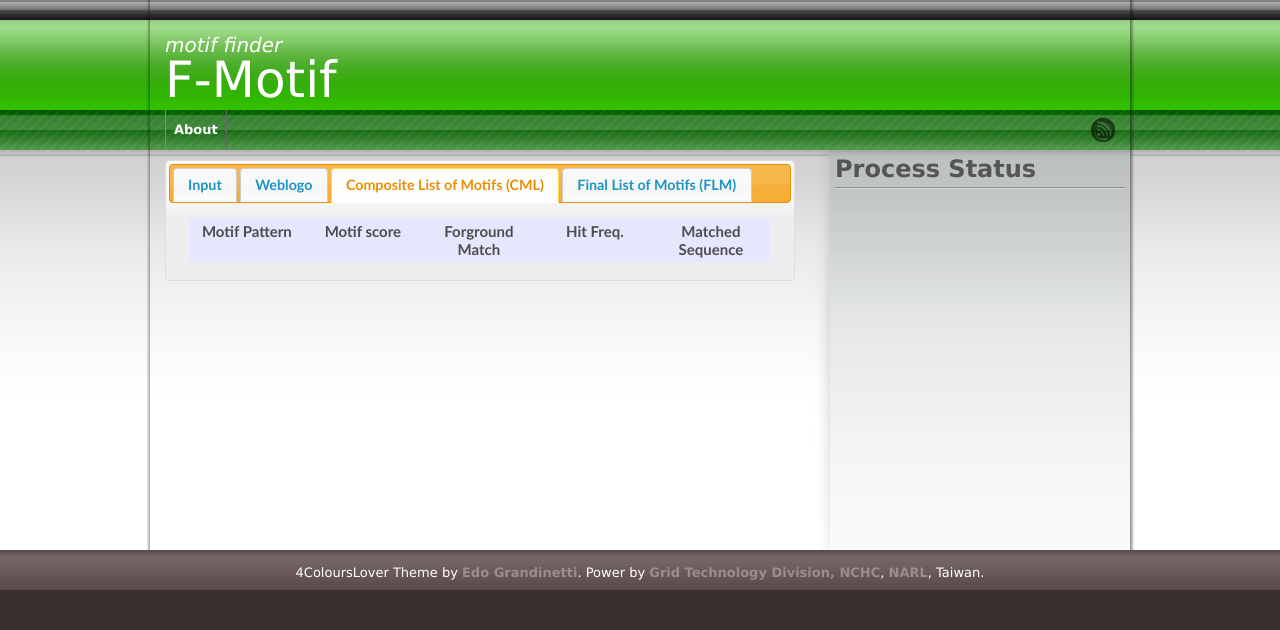
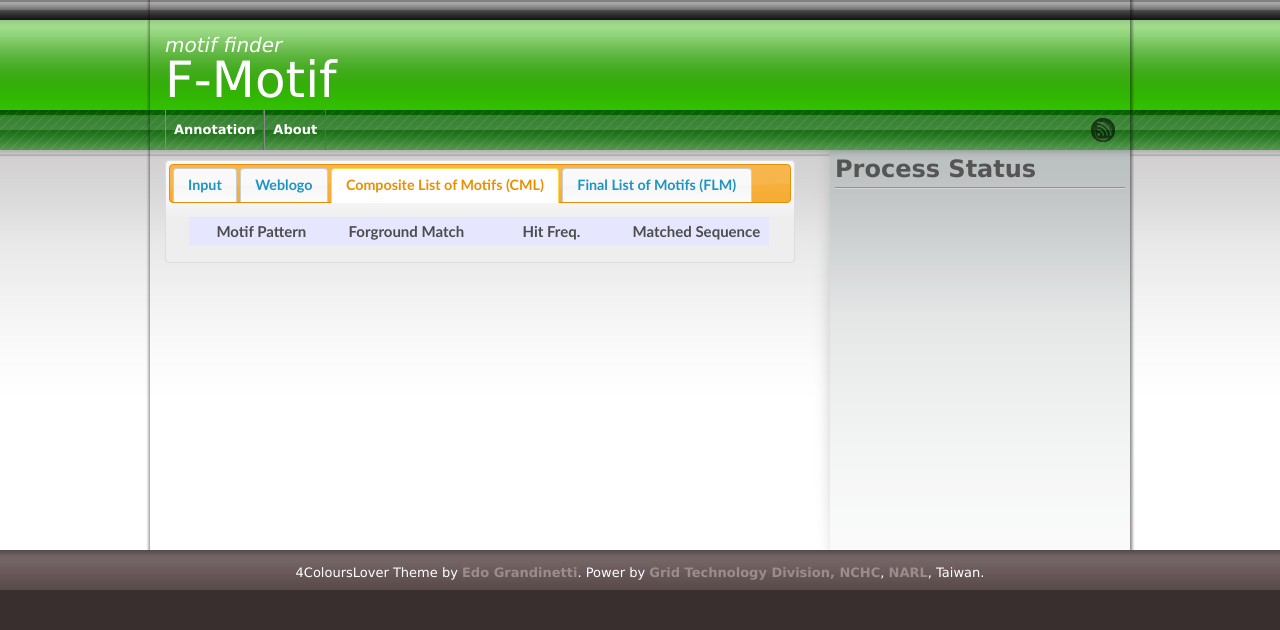
Before and after one commit to jazzwang/f-motif, a PHP site: page / in a window 1280 px wide, after a click on "Composite List of Motifs (CML)". Shown: the top 630 px of the page. Run offline with PHP 8.4, Linux system fonts and the light colour scheme; lists and menus that the app fills with data are empty.

Commit message:
* fmotif/MotifFinderV6_5.java     - 移除 printScore 不顯示 Motif Score   * php/motif-table.php     - 不顯示 Motif Score   * index.html     - 新增 Annotation   * js/f-motif.js     - 新增 Annotation     - 新增 Forground / Background 下載
git-svn-id: https://trac.nchc.org.tw/svn/bioinfo/f-motif@37 54c9120f-8e86-4868-aa77-5a1a583e5cdd

```diff
--- a/index.html
+++ b/index.html
@@ -25,7 +25,10 @@
       <h1>F-Motif</h1>
     </div>
     <div id="navigation">
-      <ul><li class="page_item page-item-2"><a href="#" title="About">About</a></li></ul>
+      <ul>
+	<li class="page_item page-item-2"><a href="#" onclick="show_annotation();" title="Annotation">Annotation</a></li>
+	<li class="page_item page-item-2"><a href="#" title="About">About</a></li>
+      </ul>
     </div>
   </div>
   <div id="container">
@@ -102,6 +105,32 @@
     </div>
   </div>
 </div>
+<div id="annotation" title="Annotation">
+  <p>FM</p>
+  <p>This foreground data set is directly adopted from the supplementary material of a previous study (Schwartz and Gygi, 2005), which contains 298 serine-phosphorylated peptides considering the following four kinds of kinases: Ataxia Telangiectasia Mutated (ATM, 43 peptides), Casein II (184 peptides), Calcium/Calmodulin-dependent protein Kinase II (CaMK II, 41 peptides), and Mitogen-Activated Protein Kinase (MAPK, 30 peptides).</p>
+  <p>FA<sub>PKA</sub></p>
+  <p>The foreground data set considering all species with respect to PKA kinase substrates (322 serine-phosphorylated peptides)</p>
+  <p>FA<sub>PKC</sub></p>
+  <p>The foreground data set considering all species with respect to PKC kinase substrates (333 serine-phosphorylated peptides)</p>
+  <p>FA<sub>CDK</sub></p>
+  <p>The foreground data set considering all species with respect to CDK kinase substrates (213 serine-phosphorylated peptides)</p>
+  <p>FA<sub>CK2</sub></p>
+  <p>The foreground data set considering all species with respect to CK2 kinase substrates (247 serine-phosphorylated peptides)</p>
+  <p>FA<sub>COMBINED</sub></p>
+  <p>The foreground data set considering all species with respect to PKA, PKC, CDK, and CK2 kinase substrates (1115 serine-phosphorylated peptides)</p>
+  <p>FH<sub>PKA</sub></p>
+  <p>The foreground data set considering only human species with respect to PKA kinase substrates (187 serine-phosphorylated peptides)</p>
+  <p>FH<sub>PKC</sub></p>
+  <p>The foreground data set considering only human species with respect to PKC kinase substrates (210 serine-phosphorylated peptides)</p>
+  <p>FH<sub>CDK</sub></p>
+  <p>The foreground data set considering only human species with respect to CDK kinase substrates (155 serine-phosphorylated peptides)</p>
+  <p>FH<sub>CK2</sub></p>
+  <p>The foreground data set considering only human species with respect to CK2 kinase substrates (177 serine-phosphorylated peptides)</p>
+  <p>FH<sub>COMBINED</sub></p>
+  <p>The foreground data set considering only human species with respect to PKA, PKC, CDK, and CK2 kinase substrates (729 serine-phosphorylated peptides)</p>
+  <p>BH</p>
+  <p>Human background data set (249175 serine-phosphorylated and non-phosphorylated peptides)</p>
+</div>
 <div id="footer">
   <div id="footer_inner">
     <p>4ColoursLover Theme by <a href="http://www.potamocheri.eu/blog" target="_blank">Edo Grandinetti</a>. Power by <a href="http://trac.nchc.org.tw/grid" target="_blank">Grid Technology Division, <a href="http://www.nchc.org.tw" target="_blank">NCHC</a>, <a href="http://www.narl.org.tw" target="_blank">NARL</a>, Taiwan.</p>
--- a/js/f-motif.js
+++ b/js/f-motif.js
@@ -2,6 +2,12 @@ var input;
 
 $(function() {
   $("#tabs").tabs();
+  $("#annotation").dialog({
+    autoOpen: false, bgiframe: true, modal: true,
+    maxHeight: 400, maxWidth: 1024,
+    height: 400, width: 1024,
+    buttons: { Ok: function() {	$(this).dialog('close'); } }
+  });
   init();
   $('#fgdata_file').change(function () {
     $('#sample').val("");
@@ -21,7 +27,7 @@ function init()
   $('#status').empty();
 
   $('#motif-table').append("<tr><th>Motif Pattern</th><th>Match / Total</th><th>Hit Freq.</th><th>Background Match</th><th>Motif score</th><th>Matched Sequence</th></tr>");
-  $('#total-motif').append("<tr><th>Motif Pattern</th><th>Motif score</th><th>Forground Match</th><th>Hit Freq.</th><th>Matched Sequence</th></tr>");
+  $('#total-motif').append("<tr><th>Motif Pattern</th><th>Forground Match</th><th>Hit Freq.</th><th>Matched Sequence</th></tr>");
 }
 
 function upload()
@@ -100,6 +106,7 @@ function process(input)
     data:         "input=" + input + "&background=" + background + "&encode=" + encode + "&freq=" + freq + "&match=" + match + "&cluster=" + cluster + "&flat=" + flat + "&threshold=" + threshold,
     success:      function(msg)
     {
+      $('#status').append("<li><b><a href='output/" + msg + "' target='_blank'>1st stage analysis</a> finished!</b></li>");
       analysis(msg);
     }
   });
@@ -122,27 +129,11 @@ function analysis(input)
 	$('#motif-table tr:even').addClass('even');
 	$('#motif-table tr:odd').addClass('odd');
       });
-      $('#status').append("<li><b>Total Motif generated!</b></li>");
-      $('#status').append("<li><b>Motif Table generated!</b></li>");
+      $('#status').append("<li><b>CML generated!</b></li>");
+      $('#status').append("<li><b>FLM generated!</b></li>");
       $('#load').empty();
     }
   });
-}
-
-function matched_weblogo(id, input)
-{
-  /*
-  $.ajax({
-    url:          "php/weblogic.php",
-    type:         "POST",
-    data:         "input=" + input,
-    success:      function(msg)
-    {
-      $(id+"I").append("<p>[[ <a href='output_image/" + msg + "' target='_blank'>Download weblogo result</a> ]]</p>");
-      $(id+"I").append("<img src='output_image/" + msg + "'>");
-    }
-  });
-  */
 }
 
 function total_motif(id)
@@ -157,3 +148,8 @@ function total_motif(id)
     }
   });
 }
+
+function show_annotation()
+{
+  $("#annotation").dialog("open");
+}
--- a/php/motif-table.php
+++ b/php/motif-table.php
@@ -23,7 +23,7 @@
 	$buffer = str_replace(":","</td><td>",$buffer);
 	$buffer = str_replace("X","</td><td>",$buffer);
 	$total = $total . "<tr><td>" . str_replace("\n","</td><td><a href='output/$input_t-tm$tmcount.txt' target='_blank'>View</a></td></tr>",$buffer);
-	$total = $total . "<tr><td colspan='5'><img src='output_image/$input_t-tm$tmcount.png'></td></tr>";
+	$total = $total . "<tr><td colspan='4'><img src='output_image/$input_t-tm$tmcount.png'></td></tr>";
 	$cmd    = $path . "/total-motif.sh " . $input_t . " $pattern $tmcount";
 	system($cmd, $ret);
 	$tmcount = $tmcount + 1;
```
Also changed, not shown: 1 other file.
